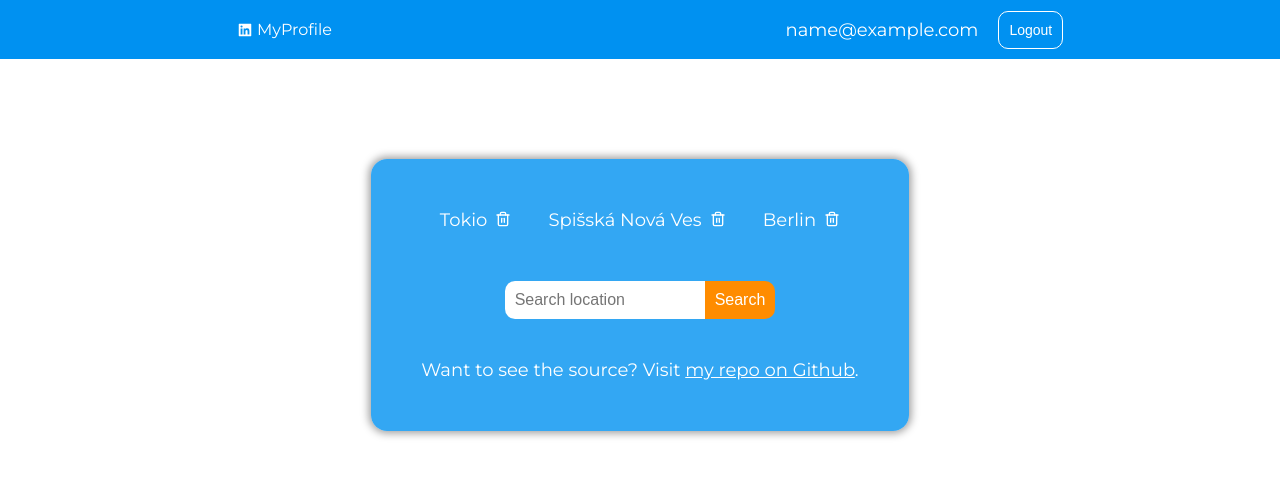
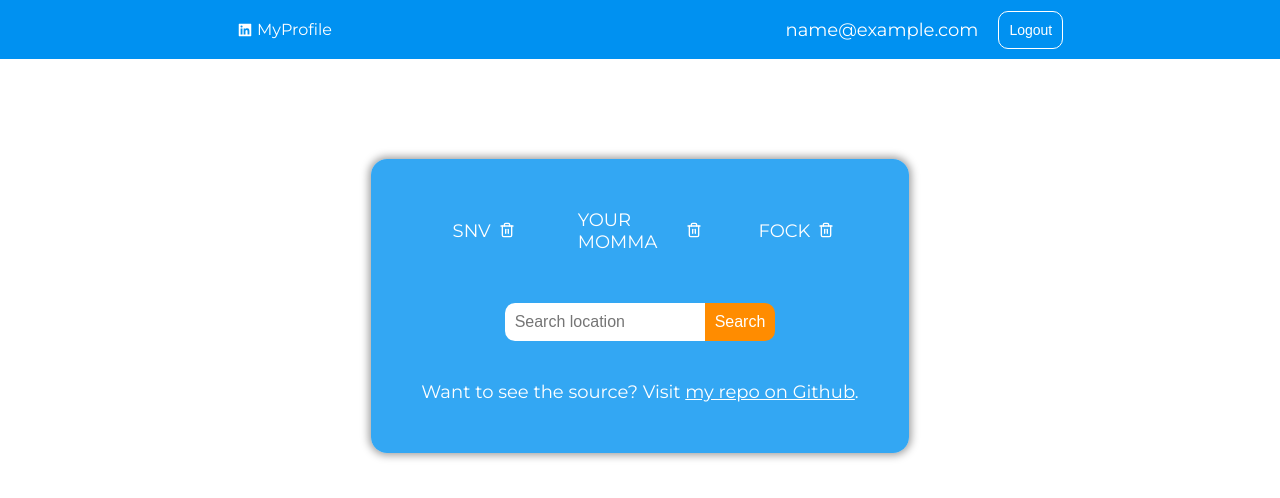
Before and after one commit to DominikPlavka/WeatherApp, a React (Create React App) app in the folder frontend/: page / in a window 1280 px wide. Shown: the top 498 px of the page. Built offline with nearby package versions, Linux system fonts and the light colour scheme; no server answers; sample sign-in values are in the browser's storage.

Commit message:
Added CSS and dummy data for rendering TopCity component

```diff
--- a/frontend/src/components/TopCities.jsx
+++ /dev/null
@@ -1,35 +0,0 @@
-import { FiTrash2 } from "react-icons/fi"
-import "./TopCities.css"
-
-const TopCities = () => {
-
-    const iconStyle = { "font-size": "1.2em" }
-
-    const cities = [
-        {
-            id: 1,
-            title: 'Tokio'
-        },
-        {
-            id: 2,
-            title: 'Spišská Nová Ves'
-        },
-        {
-            id: 2,
-            title: 'Berlin'
-        }
-    ]
-
-    return (
-            <div className="cities-container">
-                {cities.map((city, index) => (
-                    <div key={index} className="cities">
-                        <p>{city.title}</p>
-                        <button className="delete"><FiTrash2 style={iconStyle} /></button>
-                    </div>
-                ))}
-            </div>
-    )
-}
-
-export default TopCities;
--- /dev/null
+++ b/frontend/src/components/TopCity.jsx
@@ -0,0 +1,18 @@
+import { FiTrash2 } from "react-icons/fi"
+import "./TopCity.css"
+
+const TopCity = ({city}) => {
+
+    const iconStyle = { "font-size": "1.2em" }
+
+    return (
+            <div className="cities-container">
+                    <div className="cities">
+                        <p>{city}</p>
+                        <button className="delete"><FiTrash2 style={iconStyle} /></button>
+                    </div>
+            </div>
+    )
+}
+
+export default TopCity;
--- a/frontend/src/pages/Home.css
+++ b/frontend/src/pages/Home.css
@@ -22,3 +22,9 @@
 p {
     font-size: 18px;
 }
+
+.top-cities {
+    width: 100%;
+    display: flex;
+    gap: 2em;
+}
--- a/frontend/src/pages/Home.jsx
+++ b/frontend/src/pages/Home.jsx
@@ -5,20 +5,20 @@ import getFormattedWeatherData from '../components/services/weatherServices'
 import MainTemp from '../components/MainTemp'
 import Forecast from '../components/Forecast'
 import { useEffect, useState } from 'react'
-import TopCities from '../components/TopCities'
+import TopCity from '../components/TopCity'
 import AdditionalInfo from '../components/AdditionalInfo'
 import "./Home.css"
 
 const Home = () => {
 
-    const [query, setQuery] = useState({q: "Spisska Nova Ves"});
+    const [query, setQuery] = useState({ q: "Spisska Nova Ves" });
     const [units, setUnits] = useState('metric');
     const [weather, setWeather] = useState(null);
     const [conditions, setConditions] = useState(null);
 
     useEffect(() => {
         const fetchWeather = async () => {
-            await getFormattedWeatherData({...query, units})
+            await getFormattedWeatherData({ ...query, units })
                 .then((data) => {
                     setWeather(data);
                     setConditions(data.details);
@@ -27,17 +27,32 @@ const Home = () => {
         fetchWeather();
     }, [query, units]);
 
+    /////////////////// TEMP DATA FOR CITIES
+
+    const cities = [
+        { city: "SNV" },
+        { city: "YOUR MOMMA" },
+        { city: "FOCK" }
+    ]
+
+    //////////////////
+
     return (
         <div className='container'>
             <div className='search-container'>
-                    <TopCities />
+                <div className='top-cities'>
+                {cities &&
+                    cities.map((cityName, index) => (
+                        <TopCity key={index} city={cityName.city} />
+                    ))}
+                </div>
                 <SearchBar setQuery={setQuery} />
-                    { weather && (
+                {weather && (
                     <div>
                         <MainTemp weather={weather} />
                         <Video conditions={conditions} />
                         <AdditionalInfo weather={weather} />
-                            <Forecast weather={weather}/>
+                        <Forecast weather={weather} />
                     </div>
                 )}
                 <Note />
```
Also changed, not shown: frontend/src/components/TopCity.css (renamed from frontend/src/components/TopCities.css). Lines whose indentation alone changed are shown as unchanged.
